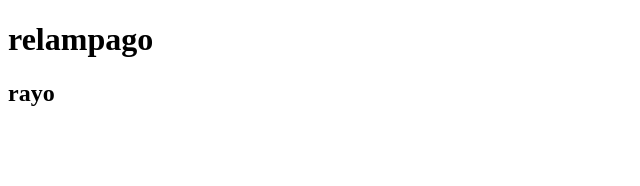
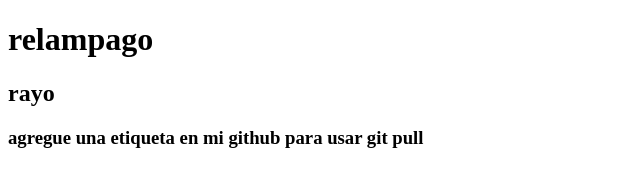
Before and after one commit to jhoel-stack/proyectoweb, a plain HTML site: page index.html in a window 1280 px wide. Shown: the whole page, without its empty margins (0-640 px from the left). Drawn offline with Linux system fonts and the light colour scheme.

Commit message:
Update index.html

```diff
--- a/index.html
+++ b/index.html
@@ -8,5 +8,6 @@
 <body>
     <h1>relampago</h1>
     <h2>rayo</h2>
+    <h3>agregue una etiqueta en mi github para usar git pull</h3>
 </body>
 </html>
```
